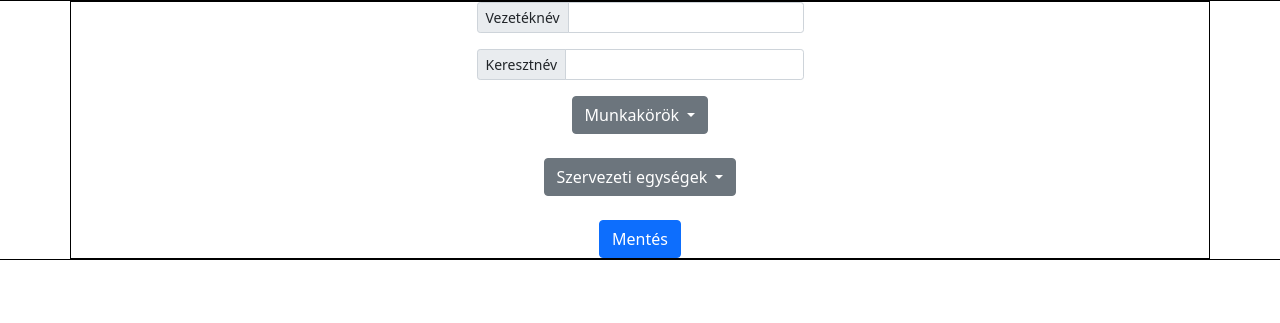
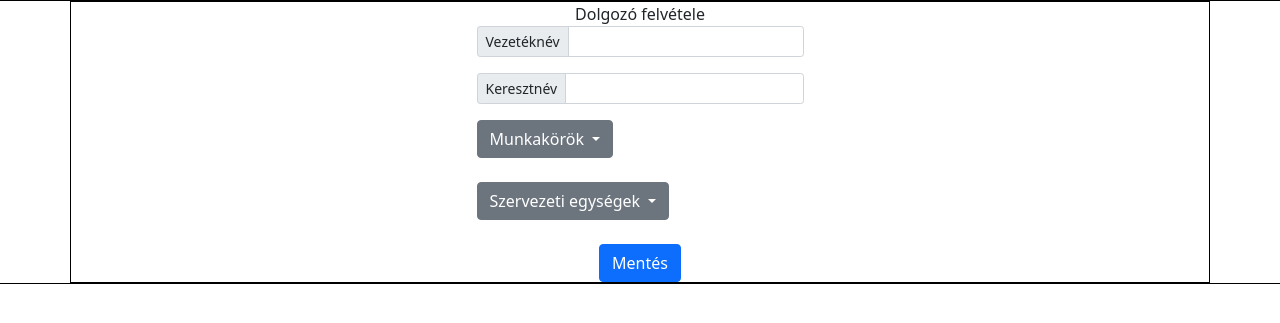
Before and after one commit to guttidani/EXSPJ1, a PHP site: page /createWorker.php in a window 1280 px wide. Shown: the part 56-379 px from the top of the page. Run offline with PHP 8.4, Linux system fonts and the light colour scheme.

Commit message:
visual update
minden középen

```diff
--- a/createWorker.php
+++ b/createWorker.php
@@ -7,7 +7,7 @@
     <meta name="viewport" content="width=device-width, initial-scale=1">
 
     <!-- Bootstrap CSS -->
-	<link href="https://cdn.jsdelivr.net/npm/bootstrap@5.1.3/dist/css/bootstrap.min.css" rel="stylesheet" integrity="sha384-1BmE4kWBq78iYhFldvKuhfTAU6auU8tT94WrHftjDbrCEXSU1oBoqyl2QvZ6jIW3" crossorigin="anonymous">
+    <link href="https://cdn.jsdelivr.net/npm/bootstrap@5.1.3/dist/css/bootstrap.min.css" rel="stylesheet" integrity="sha384-1BmE4kWBq78iYhFldvKuhfTAU6auU8tT94WrHftjDbrCEXSU1oBoqyl2QvZ6jIW3" crossorigin="anonymous">
     <link rel="stylesheet" href="css/style.css">
 
     <title>Dolgozó felvétele</title>
@@ -18,13 +18,14 @@ include "header.php"
 ?>
 <div class="container-l">
     <div class="row">
-        <div class="container-xl col mid">
+        <div class="container-xl col">
             <div class="container-xl col">
                 <!-- közepso -->
                 <div>
+                    <div class="mid" style="height:30%">Dolgozó felvétele</div>
                     <!-- input form -->
                     <!-- ide kell a kozepso div címe, kozepre igazítva-->
-                    <div class=" input-group input-group-sm mb-3 mid inputField">
+                    <div class=" input-group input-group-sm mb-3 inputField">
                         <span class="input-group-text" id="inputGroup-sizing-s">Vezetéknév</span> <!-- ID ne felejtsd -->
                         <input type="text" class="form-control mid" aria-label="Sizing example input" aria-describedby="inputGroup-sizing-s">
                     </div>
@@ -32,9 +33,9 @@ include "header.php"
                         <span class="input-group-text" id="inputGroup-sizing-sm">Keresztnév</span>
                         <input type="text" class="form-control" aria-label="Sizing example input" aria-describedby="inputGroup-sizing-sm">
                     </div>
-                    <!-- dropdown -->
+                    <!-- dropdowns -->
 
-                    <div class="dropdown">
+                    <div class="dropdown inputField">
                         <button class="btn btn-secondary dropdown-toggle" type="button" id="dropdownMenuButton2" data-bs-toggle="dropdown" aria-expanded="false">
                             Munkakörök
                         </button>
@@ -48,21 +49,23 @@ include "header.php"
                     </div>
                     <br>
 
-                    <div class="dropdown">
+                    <div class="dropdown inputField">
                         <button class="btn btn-secondary dropdown-toggle" type="button" id="dropdownMenuButton2" data-bs-toggle="dropdown" aria-expanded="false">
                             Szervezeti egységek
                         </button>
                         <ul class="dropdown-menu dropdown-menu-dark" aria-labelledby="dropdownMenuButton2">
                             <?php
                             for ($i = 0; $i < 3; $i++) {
-                                echo '<li><a class="dropdown-item" href="#">Action</a></li>';
+                                echo '<li><a class="dropdown-item">Action</a></li>';
                                 //ide kell betölteni szervezeti egységeket
                             }
                             ?>
                         </ul>
                     </div>
                     <br>
-                    <button id="createWorkerBtn" type="button" class="btn btn-primary">Mentés</button>
+
+                    <!-- mentés gomb -->
+                    <div class="mid"><button id="createWorkerBtn" type="button" class="btn btn-primary">Mentés</button></div>
                 </div>
             </div>
         </div>
--- a/css/style.css
+++ b/css/style.css
@@ -10,3 +10,7 @@
     width: 30%;
     left: 35%;
 }
+
+.saveButton {
+    left: 35%;
+}
```
